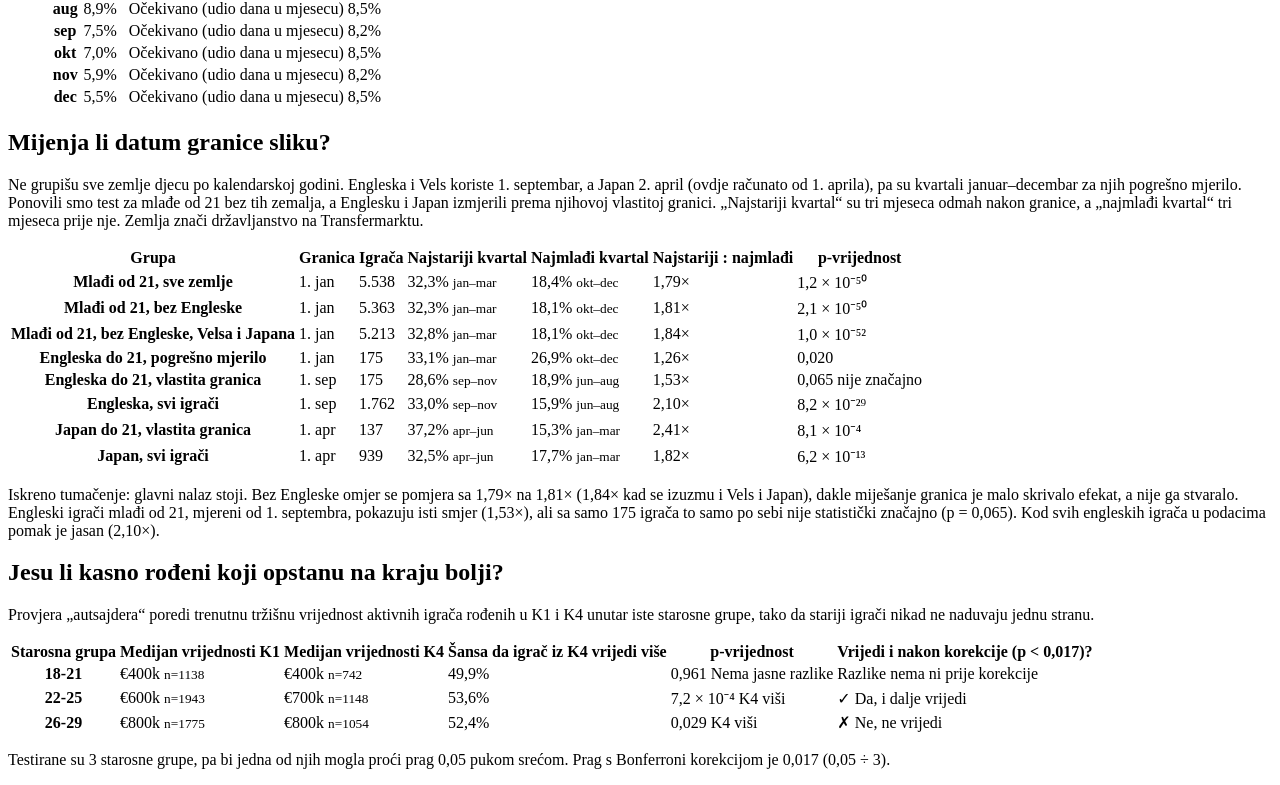
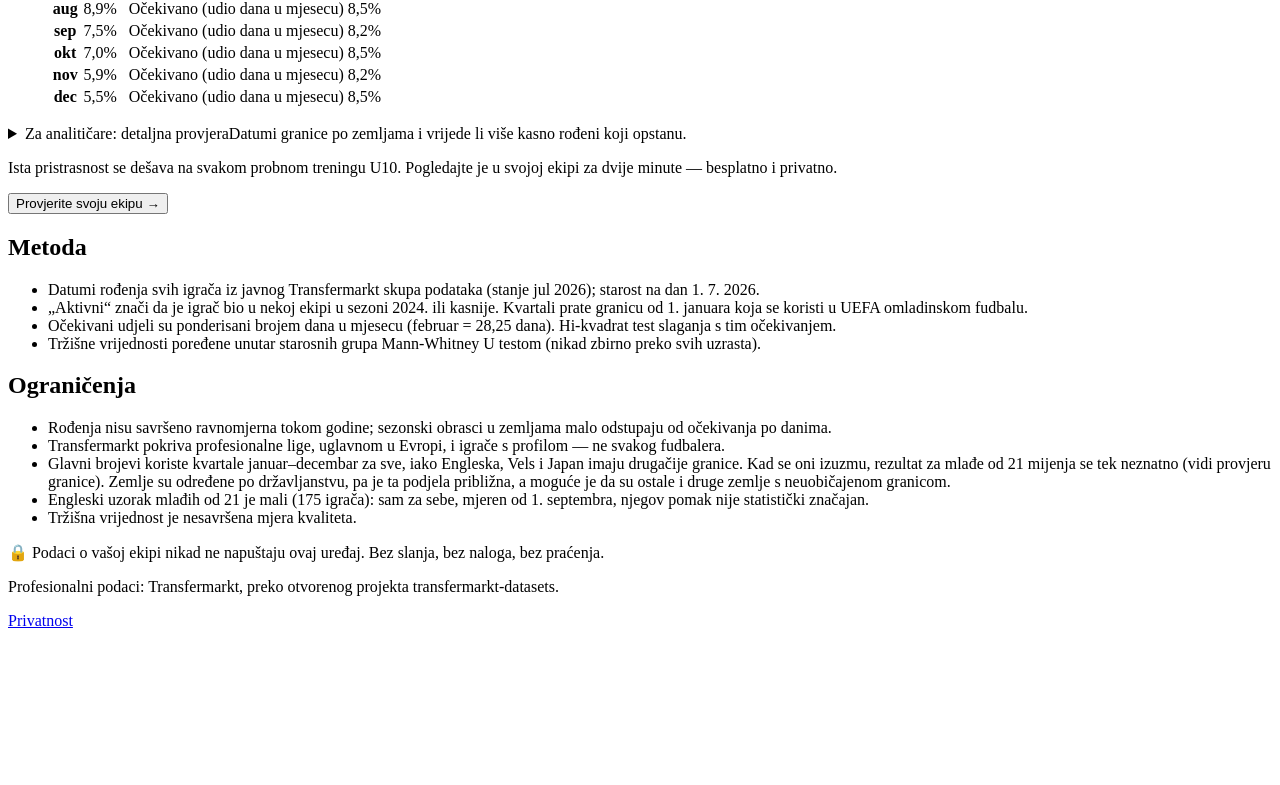
Before and after one commit to berbicanes/hackathon, a React (Vite) app: page / in a window 1280 px wide. Shown: the part 1296-2081 px from the top of the page. After the commit the page ends 1942 px from the top, so only its background shows below. Built offline with nearby package versions, Linux system fonts and the light colour scheme.

Commit message:
Collapse cut-off and underdog tables into a 'For analysts' section

```diff
--- a/src/components/BiasMirror.tsx
+++ b/src/components/BiasMirror.tsx
@@ -173,8 +173,14 @@ export function BiasMirror({ t, onGoToSquad }: { t: Strings; onGoToSquad: () =>
         />
       </section>
 
-      <section className="card" aria-labelledby="cutoff-title">
-        <h2 id="cutoff-title">{t.cutoffTitle}</h2>
+      <details className="card analysts">
+        <summary>
+          <span className="analysts__title">{t.analystsTitle}</span>
+          <span className="analysts__hint">{t.analystsHint}</span>
+        </summary>
+
+      <section className="analysts__part" aria-labelledby="cutoff-title">
+        <h3 id="cutoff-title">{t.cutoffTitle}</h3>
         <p>{t.cutoffIntro}</p>
         <div className="table-wrap">
           <table>
@@ -227,8 +233,8 @@ export function BiasMirror({ t, onGoToSquad }: { t: Strings; onGoToSquad: () =>
         )}
       </section>
 
-      <section className="card" aria-labelledby="underdog-title">
-        <h2 id="underdog-title">{t.underdogTitle}</h2>
+      <section className="analysts__part" aria-labelledby="underdog-title">
+        <h3 id="underdog-title">{t.underdogTitle}</h3>
         <p>{t.underdogIntro}</p>
         <div className="table-wrap">
           <table>
@@ -274,6 +280,7 @@ export function BiasMirror({ t, onGoToSquad }: { t: Strings; onGoToSquad: () =>
         <p className="help">{t.underdogBonfNote(data.underdog_tests.n_tests, bonferroni)}</p>
         <p className="note">{t.underdogSummary}</p>
       </section>
+      </details>
 
       <section className="card cta">
         <p>{t.ctaSquadText}</p>
--- a/src/i18n.ts
+++ b/src/i18n.ts
@@ -87,6 +87,8 @@ export interface Strings {
   underdogBonfNull: string
   underdogBonfNote: (tests: number, threshold: string) => string
   underdogSummary: string
+  analystsTitle: string
+  analystsHint: string
   cutoffTitle: string
   cutoffIntro: string
   cutoffColGroup: string
@@ -292,6 +294,8 @@ const en: Strings = {
     `${tests} age bands were tested, so one of them could pass 0.05 by luck. The Bonferroni-corrected threshold is ${threshold} (0.05 ÷ ${tests}).`,
   underdogSummary:
     'Honest reading: at 18–21 there is no difference. At 22–25 the late-born players who made it are worth slightly more, and that result holds after correcting for the three tests — consistent with the idea that they had to be better to survive selection. At 26–29 the small edge does not hold after correction, so we do not claim it. The effect is small; it is a clue, not proof.',
+  analystsTitle: 'For analysts: robustness checks',
+  analystsHint: 'Cut-off dates by country, and whether late-born players who survive are worth more.',
   cutoffTitle: 'Does the cut-off date change the picture?',
   cutoffIntro:
     'Not every country groups children by calendar year. England and Wales use 1 September and Japan 2 April (counted here from 1 April), so January–December quarters are the wrong ruler for them. We re-ran the under-21 test without those countries, and measured England and Japan against their own cut-off. “Oldest quarter” is the three months right after the cut-off, “youngest quarter” the three months before it. Country means citizenship in Transfermarkt.',
@@ -538,6 +542,8 @@ const bs: Strings = {
     `Testirane su ${tests} starosne grupe, pa bi jedna od njih mogla proći prag 0,05 pukom srećom. Prag s Bonferroni korekcijom je ${threshold} (0,05 ÷ ${tests}).`,
   underdogSummary:
     'Iskreno tumačenje: sa 18–21 godina nema razlike. U grupi 22–25 kasno rođeni koji su uspjeli vrijede malo više i taj rezultat vrijedi i nakon korekcije za tri testa — što se slaže s idejom da su morali biti bolji da prežive selekciju. U grupi 26–29 mala prednost ne vrijedi nakon korekcije, pa je ne tvrdimo. Efekat je mali; to je trag, ne dokaz.',
+  analystsTitle: 'Za analitičare: detaljna provjera',
+  analystsHint: 'Datumi granice po zemljama i vrijede li više kasno rođeni koji opstanu.',
   cutoffTitle: 'Mijenja li datum granice sliku?',
   cutoffIntro:
     'Ne grupišu sve zemlje djecu po kalendarskoj godini. Engleska i Vels koriste 1. septembar, a Japan 2. april (ovdje računato od 1. aprila), pa su kvartali januar–decembar za njih pogrešno mjerilo. Ponovili smo test za mlađe od 21 bez tih zemalja, a Englesku i Japan izmjerili prema njihovoj vlastitoj granici. „Najstariji kvartal“ su tri mjeseca odmah nakon granice, a „najmlađi kvartal“ tri mjeseca prije nje. Zemlja znači državljanstvo na Transfermarktu.',
--- a/src/index.css
+++ b/src/index.css
@@ -870,3 +870,57 @@ tbody th {
 .site-footer a {
   color: inherit;
 }
+
+/* Collapsible "for analysts" section */
+.analysts > summary {
+  cursor: pointer;
+  display: flex;
+  flex-direction: column;
+  gap: 4px;
+  list-style: none;
+  position: relative;
+  padding-right: 36px;
+}
+
+.analysts > summary::-webkit-details-marker {
+  display: none;
+}
+
+.analysts > summary::after {
+  content: '+';
+  position: absolute;
+  right: 4px;
+  top: 0;
+  font-size: 1.5rem;
+  line-height: 1.2;
+  color: var(--muted);
+}
+
+.analysts[open] > summary::after {
+  content: '−';
+}
+
+.analysts > summary:focus-visible {
+  outline: 3px solid var(--early);
+  outline-offset: 4px;
+  border-radius: 6px;
+}
+
+.analysts__title {
+  font-family: var(--font-head);
+  font-weight: 600;
+  font-size: 1.15rem;
+}
+
+.analysts__hint {
+  color: var(--muted);
+  font-size: 0.92rem;
+}
+
+.analysts__part {
+  margin-top: 28px;
+}
+
+.analysts__part h3 {
+  margin: 0 0 8px;
+}
```
Also changed, not shown: 2 other files (tests, documents, lock files or other folders).
